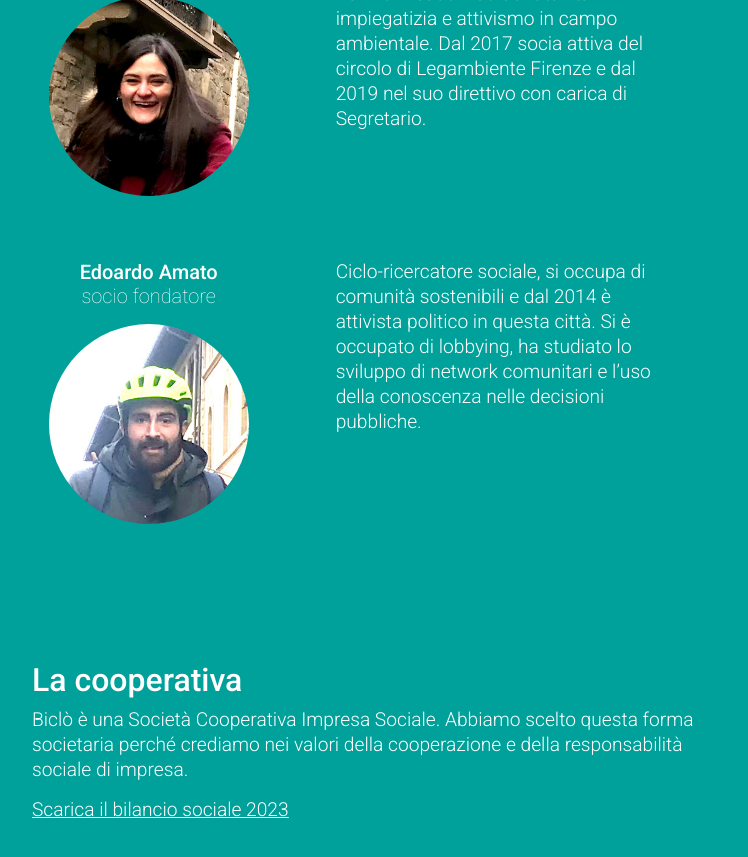
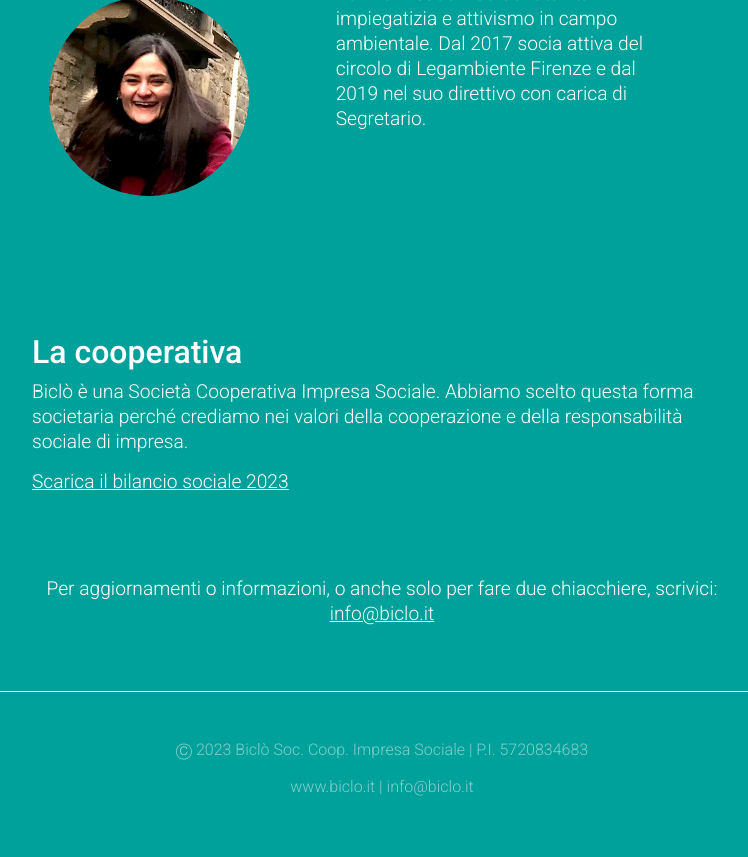
Before and after one commit to jacoping/bicloweb-2023, a Jekyll site: the page built from chisiamo.md, in a window 1280 px wide and 900 px high, scrolled down 1650 px. Shown: the top 857 px of the window, without its empty margins (258-1006 px from the left). Built offline with Jekyll 4.4.1, drawn with Linux system fonts in a browser that asks for light colours.

Commit message:
rimuovere amato da chi siamo

```diff
--- a/_data/members.yml
+++ b/_data/members.yml
@@ -12,8 +12,3 @@
   ruolo: consigliera
   bio: Pedalatrice da città, laureata in giurisprudenza, una vita divisa a metà fra i ritmi cadenzati dell’attività impiegatizia e attivismo in campo ambientale. Dal 2017 socia attiva del circolo di Legambiente Firenze e dal 2019 nel suo direttivo con carica di Segretario.
   foto: /res/img/eleonora.jpg
-
-- nome: Edoardo Amato
-  ruolo: socio fondatore
-  bio: Ciclo-ricercatore sociale, si occupa di comunità sostenibili e dal 2014 è attivista politico in questa città. Si è occupato di lobbying, ha studiato lo sviluppo di network comunitari e l’uso della conoscenza nelle decisioni pubbliche.
-  foto: /res/img/edoardo.jpg
```
